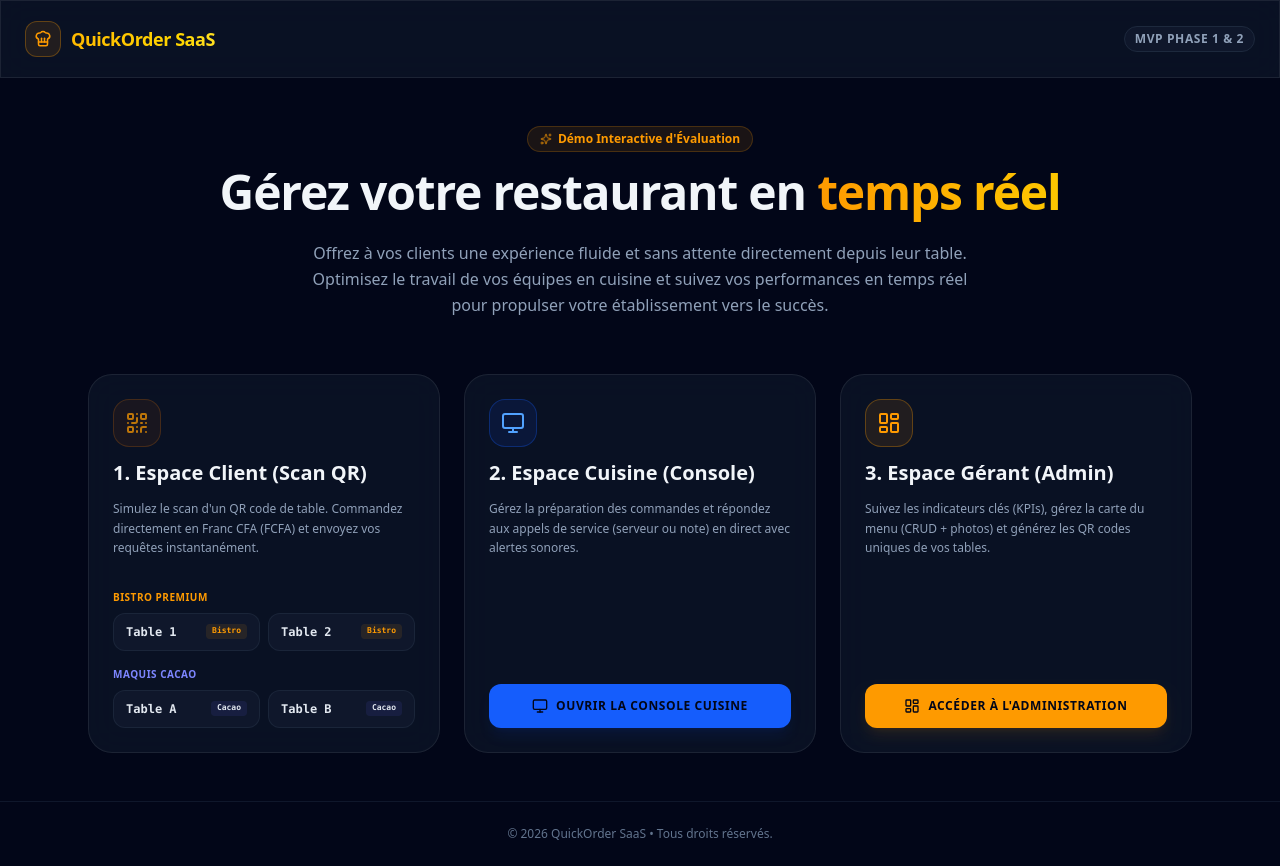
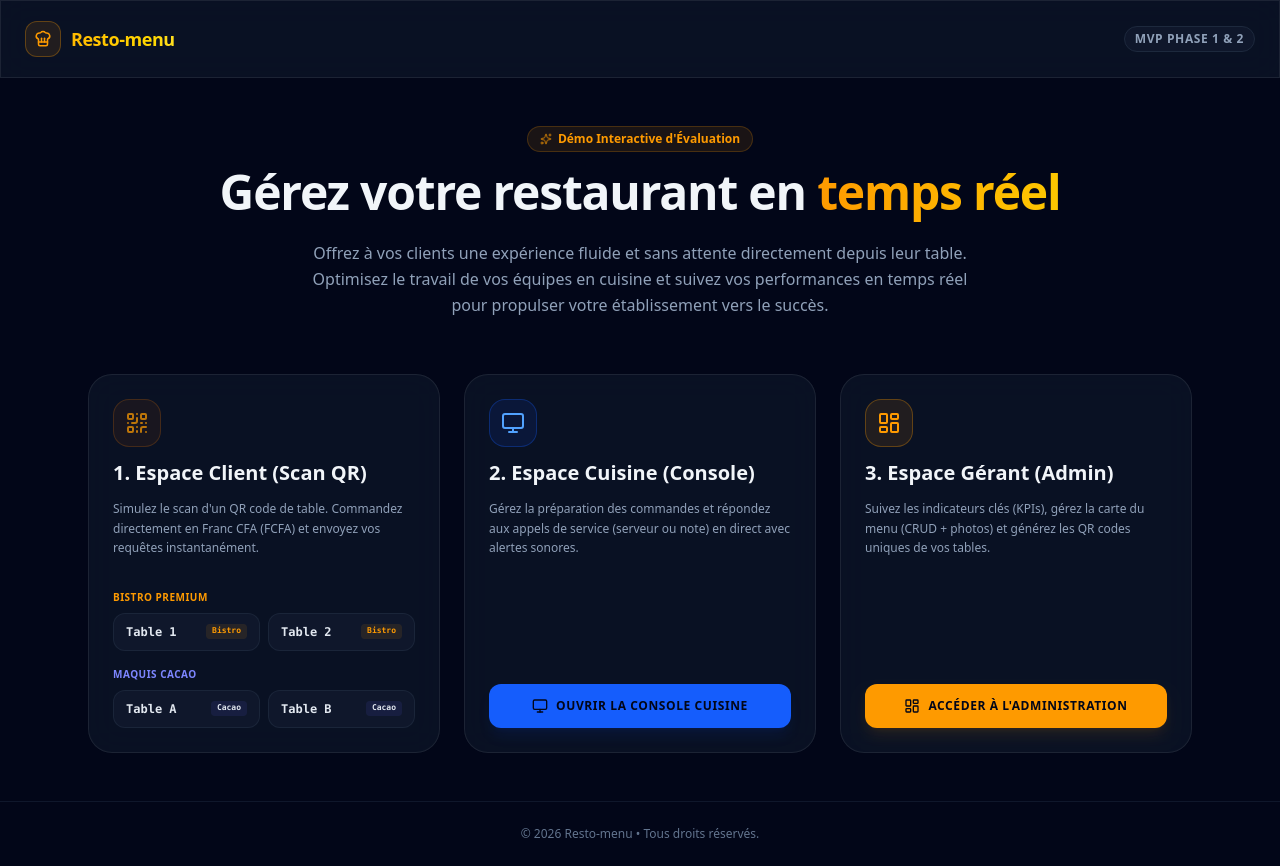
Before and after one commit to VANOYOUGOUE/Resto-menu, a Next.js app: page / in a window 1280 px wide. Built offline with nearby package versions, Linux system fonts and the light colour scheme.

Commit message:
style: rename SaaS name from QuickOrder SaaS to Resto-menu

```diff
--- a/src/app/layout.tsx
+++ b/src/app/layout.tsx
@@ -13,7 +13,7 @@ const geistMono = Geist_Mono({
 });
 
 export const metadata: Metadata = {
-  title: "QuickOrder SaaS - Commande Restaurant par QR Code",
+  title: "Resto-menu - Commande Restaurant par QR Code",
   description: "Commandez en salle en scannant un QR code dynamique et suivez vos plats en temps réel.",
 };
 
--- a/src/app/page.tsx
+++ b/src/app/page.tsx
@@ -23,7 +23,7 @@ export default function Home() {
             <ChefHat size={18} />
           </div>
           <span className="font-bold text-lg tracking-tight bg-gradient-to-r from-amber-400 to-yellow-300 bg-clip-text text-transparent">
-            QuickOrder SaaS
+            Resto-menu
           </span>
         </div>
         <div className="text-xs px-2.5 py-1 rounded-full bg-slate-900 border border-slate-800 text-slate-400 font-semibold uppercase tracking-wider">
@@ -154,7 +154,7 @@ export default function Home() {
 
       {/* Footer */}
       <footer className="px-6 py-6 border-t border-slate-900 text-center text-xs text-slate-500 bg-slate-950">
-        © 2026 QuickOrder SaaS • Tous droits réservés.
+        © 2026 Resto-menu • Tous droits réservés.
       </footer>
     </div>
   );
```
